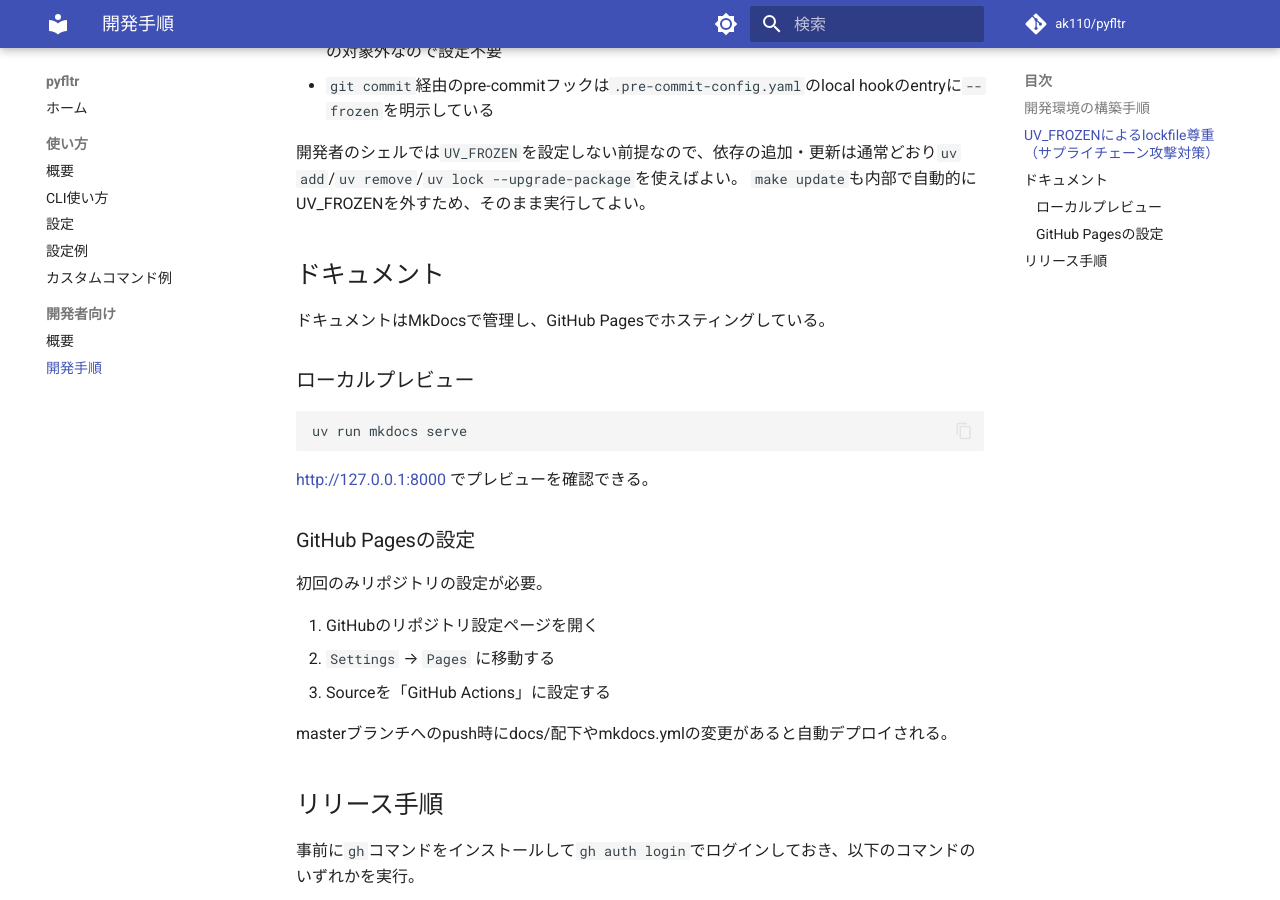
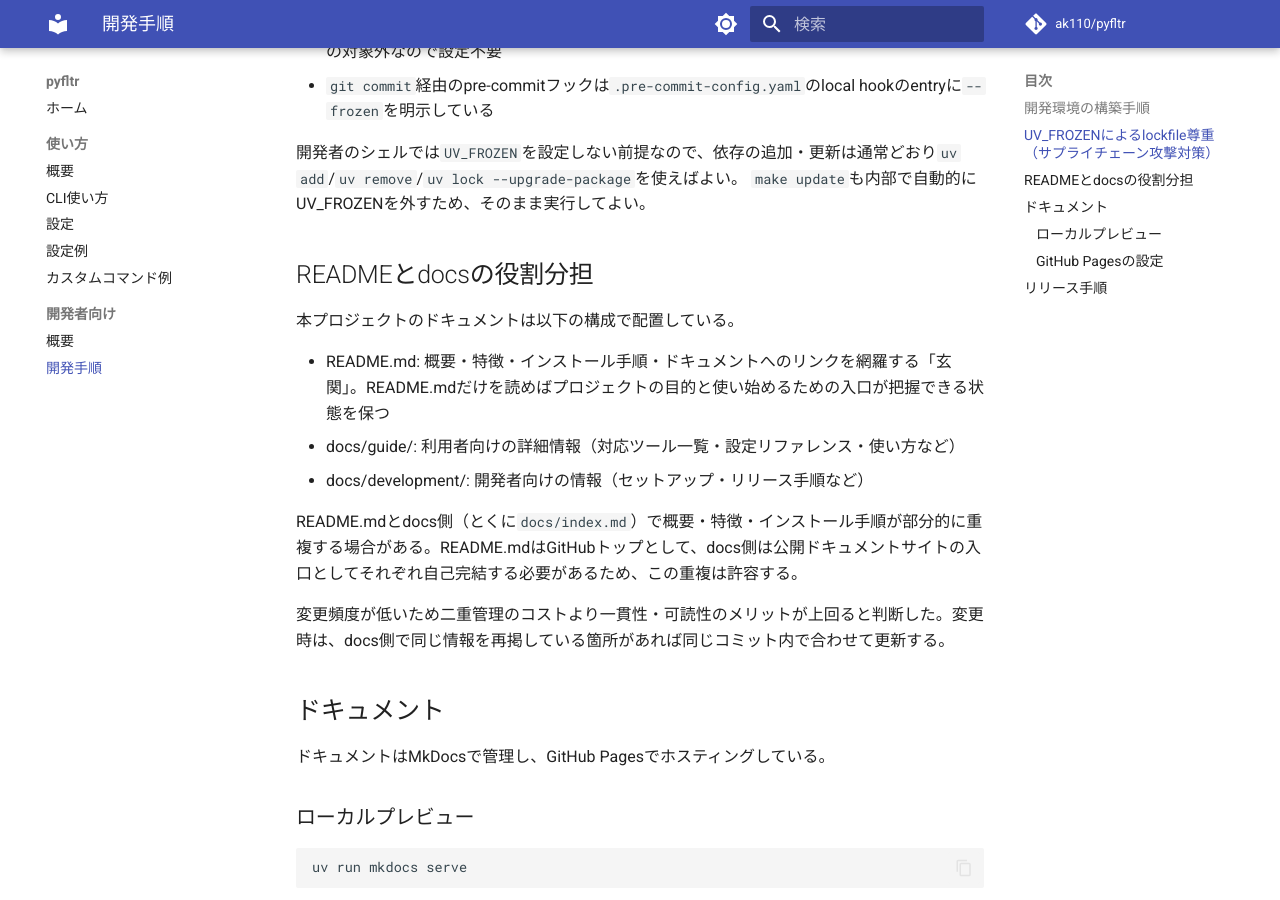
Before and after one commit to ak110/pyfltr, an MkDocs documentation site: the page built from docs/development/development.md, in a window 1280 px wide and 900 px high, scrolled down 802 px. Built offline with MkDocs 1.6.1 and Material for MkDocs 9.7.7, drawn with Linux system fonts in a browser that asks for light colours; comment, search, counter and statistics services are not loaded.

Commit message:
docs: README構成を共通テンプレートに統一
- README.mdに特徴セクションを新設し、ドキュメントセクションに開発ガイドリンクを統合
- development.mdに「READMEとdocsの役割分担」セクションを追記し、README/docs重複許容の方針を明記

```diff
--- a/docs/development/development.md
+++ b/docs/development/development.md
@@ -28,6 +28,18 @@ CI/`make`などの自動実行環境で`uv sync`/`uv run`が依存解決を再
 
 開発者のシェルでは`UV_FROZEN`を設定しない前提なので、依存の追加・更新は通常どおり`uv add`/`uv remove`/`uv lock --upgrade-package`を使えばよい。
 `make update`も内部で自動的にUV_FROZENを外すため、そのまま実行してよい。
+
+## READMEとdocsの役割分担
+
+本プロジェクトのドキュメントは以下の構成で配置している。
+
+- README.md: 概要・特徴・インストール手順・ドキュメントへのリンクを網羅する「玄関」。README.mdだけを読めばプロジェクトの目的と使い始めるための入口が把握できる状態を保つ
+- docs/guide/: 利用者向けの詳細情報（対応ツール一覧・設定リファレンス・使い方など）
+- docs/development/: 開発者向けの情報（セットアップ・リリース手順など）
+
+README.mdとdocs側（とくに`docs/index.md`）で概要・特徴・インストール手順が部分的に重複する場合がある。README.mdはGitHubトップとして、docs側は公開ドキュメントサイトの入口としてそれぞれ自己完結する必要があるため、この重複は許容する。
+
+変更頻度が低いため二重管理のコストより一貫性・可読性のメリットが上回ると判断した。変更時は、docs側で同じ情報を再掲している箇所があれば同じコミット内で合わせて更新する。
 
 ## ドキュメント
 
```
Also changed, not shown: README.md (+11 -2 lines).
